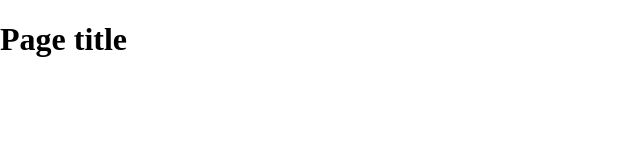
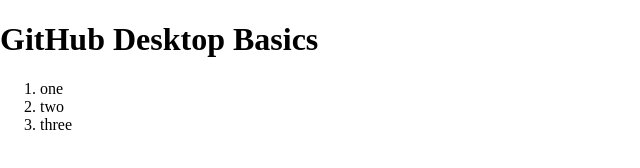
Before and after one commit to MikeeAgpawan/gitHub-repo-1, a plain HTML site: page index.html in a window 1280 px wide. Shown: the whole page, without its empty margins (0-640 px from the left). Drawn offline with nearby package versions, Linux system fonts and the light colour scheme.

Commit message:
HTML changes
Committing html changes

```diff
--- a/index.html
+++ b/index.html
@@ -2,7 +2,10 @@
 <!--[if lt IE 7]>      <html class="no-js lt-ie9 lt-ie8 lt-ie7"> <![endif]-->
 <!--[if IE 7]>         <html class="no-js lt-ie9 lt-ie8"> <![endif]-->
 <!--[if IE 8]>         <html class="no-js lt-ie9"> <![endif]-->
-<!--[if gt IE 8]><!--> <html class="no-js"> <!--<![endif]-->
+<!--[if gt IE 8]><!-->
+<html class="no-js">
+<!--<![endif]-->
+
 <head>
   <meta charset="utf-8">
   <meta http-equiv="X-UA-Compatible" content="IE=edge,chrome=1">
@@ -12,9 +15,15 @@
   <link rel="stylesheet" href="_css/main.css">
   <script src="_scripts/modernizr-custom.js"></script>
 </head>
+
 <body>
   <header>
-	<h1>Page title</h1>
+    <h1>GitHub Desktop Basics</h1>
+    <ol>
+      <li>one</li>
+      <li>two</li>
+      <li>three</li>
+    </ol>
   </header>
   <nav id="pageNav">
   </nav>
@@ -24,8 +33,7 @@
   </footer>
   <script>
     //use the modernizr load to load up external scripts. This will load the scripts asynchronously, but the order listed matters. Although it will load all scripts in parallel, it will execute them in the order listed
-Modernizr.load([
-{
+    Modernizr.load([{
         load: [
           //for local testing, for distribution remove the protocol and let Google resolve
           'http://ajax.googleapis.com/ajax/libs/jquery/1.10.1/jquery.min.js',
@@ -35,11 +43,12 @@
       },
       {
         // test for media query support, if not load respond.js
-    test : Modernizr.mq('only all'),
+        test: Modernizr.mq('only all'),
         // If not, load the respond.js file
-    nope : 'js/respond.min.js'
+        nope: 'js/respond.min.js'
       }
     ]);
   </script>
 </body>
+
 </html>
```
Lines whose indentation alone changed are shown as unchanged.
